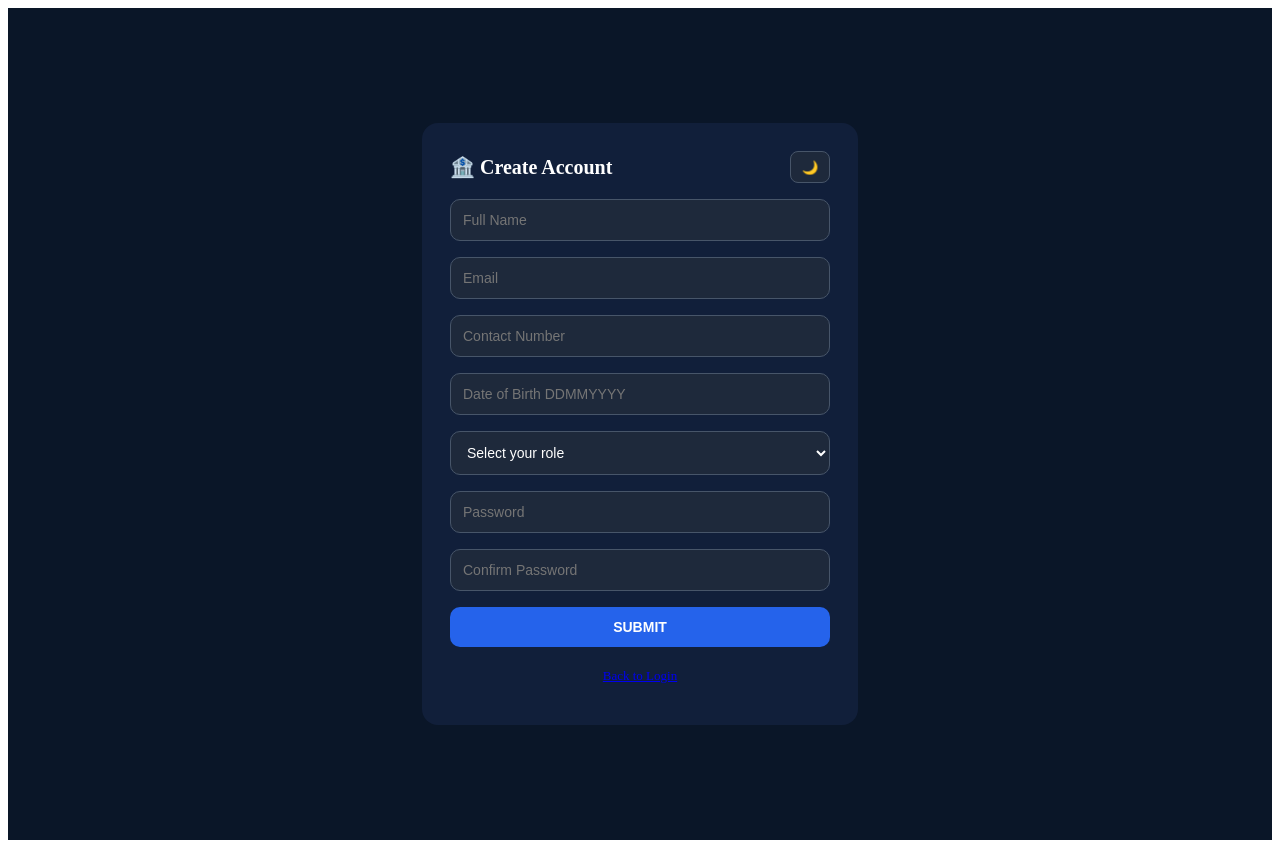
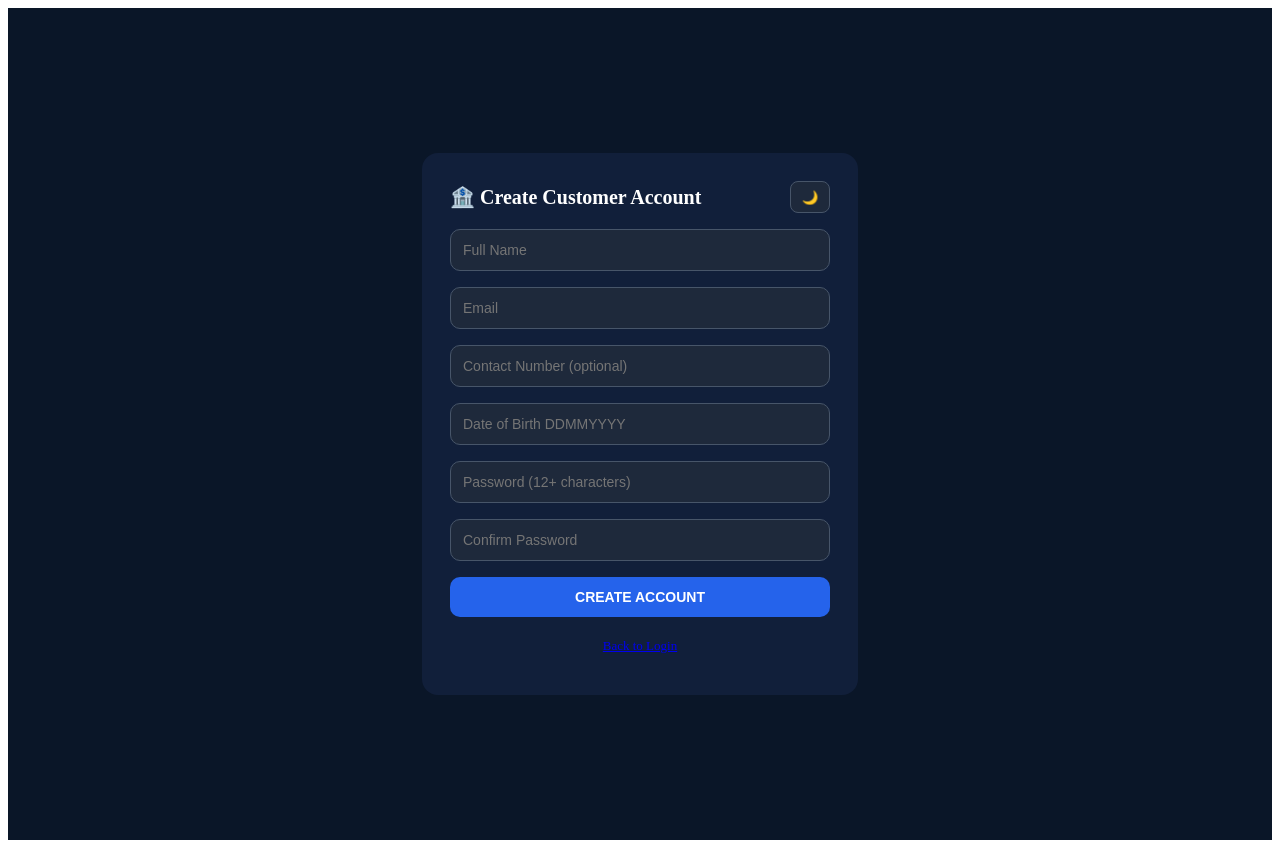
Before and after one commit to matiur25580/Enterprise-AI-Powered-Digital-Banking-Fraud-Detection-DevOps-Command-Center, a React (Vite) app in the folder client/: page /register in a window 1280 px wide. Built offline with nearby package versions, Linux system fonts and the light colour scheme.

Commit message:
Remove public privileged-role registration

```diff
--- a/client/src/pages/auth/Register.tsx
+++ b/client/src/pages/auth/Register.tsx
@@ -1,41 +1,39 @@
 import { useState } from 'react';
 export default function Register(){
   const [theme,setTheme]=useState('dark');
-  const [form,setForm]=useState({name:'',email:'',phone:'',dob:'',role:'',password:'',confirm:''});
+  const [form,setForm]=useState({name:'',email:'',phone:'',dob:'',password:'',confirm:''});
   const [err,setErr]=useState('');
   const dark=theme==='dark';
   const inputStyle={width:'100%',padding:'12px',margin:'8px 0',borderRadius:'10px',fontSize:'14px',boxSizing:'border-box' as const,
     background:dark?'#1e293b':'#ffffff',color:dark?'#ffffff':'#000000',border:dark?'1px solid #475569':'1px solid #cbd5e1'};
   const submit=async()=>{
     setErr('');
+    if(form.password.length<12){ setErr('Use a password with at least 12 characters'); return; }
     if(form.password!==form.confirm){ setErr('Passwords do not match'); return; }
     try{
       const api=(import.meta as any).env.VITE_API_URL||'http://localhost:5000';
       const res=await fetch(api+'/api/auth/register',{method:'POST',headers:{'Content-Type':'application/json'},
-        body:JSON.stringify({name:form.name,email:form.email,password:form.password,role:form.role,dob:form.dob})});
+        body:JSON.stringify({name:form.name,email:form.email,password:form.password,dob:form.dob})});
       const data=await res.json();
       if(!res.ok){ setErr(data.error||'Registration failed'); return; }
-      window.location.href='/verify-otp?uid='+encodeURIComponent(data.uid)+'&email='+encodeURIComponent(form.email)+'&name='+encodeURIComponent(form.name)+'&role='+encodeURIComponent(form.role);
+      window.location.href='/login?registered=1';
     }catch(e){ setErr('Server error. Try again.'); }
   };
   return(
     <div style={{background:dark?'#0a1628':'#f1f5f9',color:dark?'#fff':'#0a1628',minHeight:'100vh',display:'flex',justifyContent:'center',alignItems:'center',padding:'16px'}}>
       <div style={{background:dark?'#111f3a':'#fff',padding:'28px',borderRadius:'16px',width:'100%',maxWidth:'380px'}}>
         <div style={{display:'flex',justifyContent:'space-between',alignItems:'center',marginBottom:'8px'}}>
-          <h2 style={{margin:0,fontSize:'20px'}}>🏦 Create Account</h2>
+          <h2 style={{margin:0,fontSize:'20px'}}>🏦 Create Customer Account</h2>
           <button onClick={()=>setTheme(dark?'light':'dark')} style={{width:'40px',height:'32px',borderRadius:'8px',cursor:'pointer',background:dark?'#1e293b':'#fff',border:'1px solid #475569'}}>🌙</button>
         </div>
         {err&&<p style={{background:'#fee2e2',color:'#dc2626',padding:'10px',borderRadius:'8px',fontSize:'13px'}}>{err}</p>}
         <input placeholder="Full Name" value={form.name} onChange={e=>setForm({...form,name:e.target.value})} style={inputStyle} />
-        <input placeholder="Email" value={form.email} onChange={e=>setForm({...form,email:e.target.value})} style={inputStyle} />
-        <input placeholder="Contact Number" value={form.phone} onChange={e=>setForm({...form,phone:e.target.value})} style={inputStyle} />
+        <input placeholder="Email" type="email" value={form.email} onChange={e=>setForm({...form,email:e.target.value})} style={inputStyle} />
+        <input placeholder="Contact Number (optional)" value={form.phone} onChange={e=>setForm({...form,phone:e.target.value})} style={inputStyle} />
         <input placeholder="Date of Birth DDMMYYYY" value={form.dob} onChange={e=>setForm({...form,dob:e.target.value})} style={inputStyle} />
-        <select value={form.role} onChange={e=>setForm({...form,role:e.target.value})} style={inputStyle}>
-          <option value="" disabled>Select your role</option><option>Customer</option><option>Admin</option><option>RiskManager</option><option>SupportAgent</option>
-        </select>
-        <input type="password" placeholder="Password" value={form.password} onChange={e=>setForm({...form,password:e.target.value})} style={inputStyle} />
+        <input type="password" placeholder="Password (12+ characters)" value={form.password} onChange={e=>setForm({...form,password:e.target.value})} style={inputStyle} />
         <input type="password" placeholder="Confirm Password" value={form.confirm} onChange={e=>setForm({...form,confirm:e.target.value})} style={inputStyle} />
-        <button onClick={submit} style={{...inputStyle,background:'#2563eb',color:'#fff',border:'none',fontWeight:'bold',cursor:'pointer'}}>SUBMIT</button>
+        <button onClick={submit} style={{...inputStyle,background:'#2563eb',color:'#fff',border:'none',fontWeight:'bold',cursor:'pointer'}}>CREATE ACCOUNT</button>
         <p style={{textAlign:'center',fontSize:'13px'}}><a href="/login">Back to Login</a></p>
       </div>
     </div>
```
